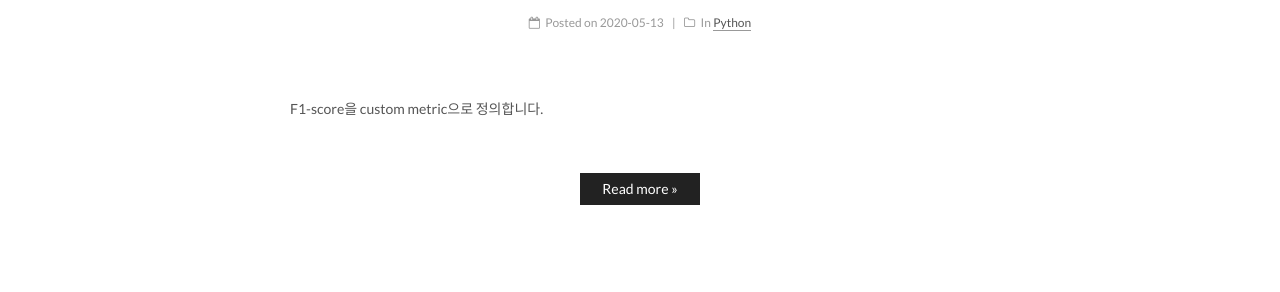
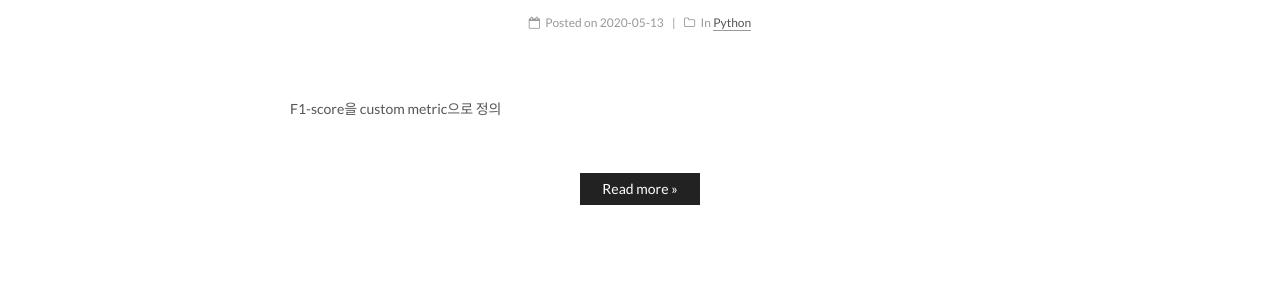
Before and after one commit to jieunc1070/jieunc1070.github.io, a Jekyll site: the page built from index.html, in a window 1280 px wide. Shown: the part 372-664 px from the top of the page. Built offline with Jekyll 4.4.1, drawn with Linux system fonts in a browser that asks for light colours; emoji names are drawn with the system emoji font; formulas are drawn with MathJax 3; the list of posts is cut into pages by our own code.

Commit message:
Update 2020-05-13-Tensorflow-2.0-keras-custom-metric-F1-score.md

```diff
--- a/_posts/2020-05-13-Tensorflow-2.0-keras-custom-metric-F1-score.md
+++ b/_posts/2020-05-13-Tensorflow-2.0-keras-custom-metric-F1-score.md
@@ -1,6 +1,6 @@
 ---
 title: "[Tensorflow] Tensorflow 2.0 keras custom metric F1-score"
-description: F1-score을 custom metric으로 정의합니다.
+description: F1-score을 custom metric으로 정의
 date: 2020-05-13 21:33:00
 categories:
 - Python
@@ -10,7 +10,6 @@ tags:
 ---
 
 Tensorflow 2.0 keras에서 F1 score를 custom metric으로 정의했는데, 모델 학습 과정을 보니 값이 좀 이상했습니다.
-
 F1 score를 계산하는 함수 자체는 잘못된 점이 없는 것 같아서 K.print_tensor로 y_true, y_pred 값을 출력해 보았습니다.
 
 {% highlight ruby linenos %}
@@ -46,7 +45,6 @@ def f1_score(y_true, y_pred):
 {% endhighlight %}
 
 y_true와 y_pred의 shape이 다른데다가 y_true로는 라벨이, y_pred로는 softmax 결과 값이 들어오고 있었습니다.
-
 그래서 아래와 같은 코드로 수정했더니 F1 score가 정상적으로 계산되었습니다.
 
 {% highlight ruby linenos %}
```
